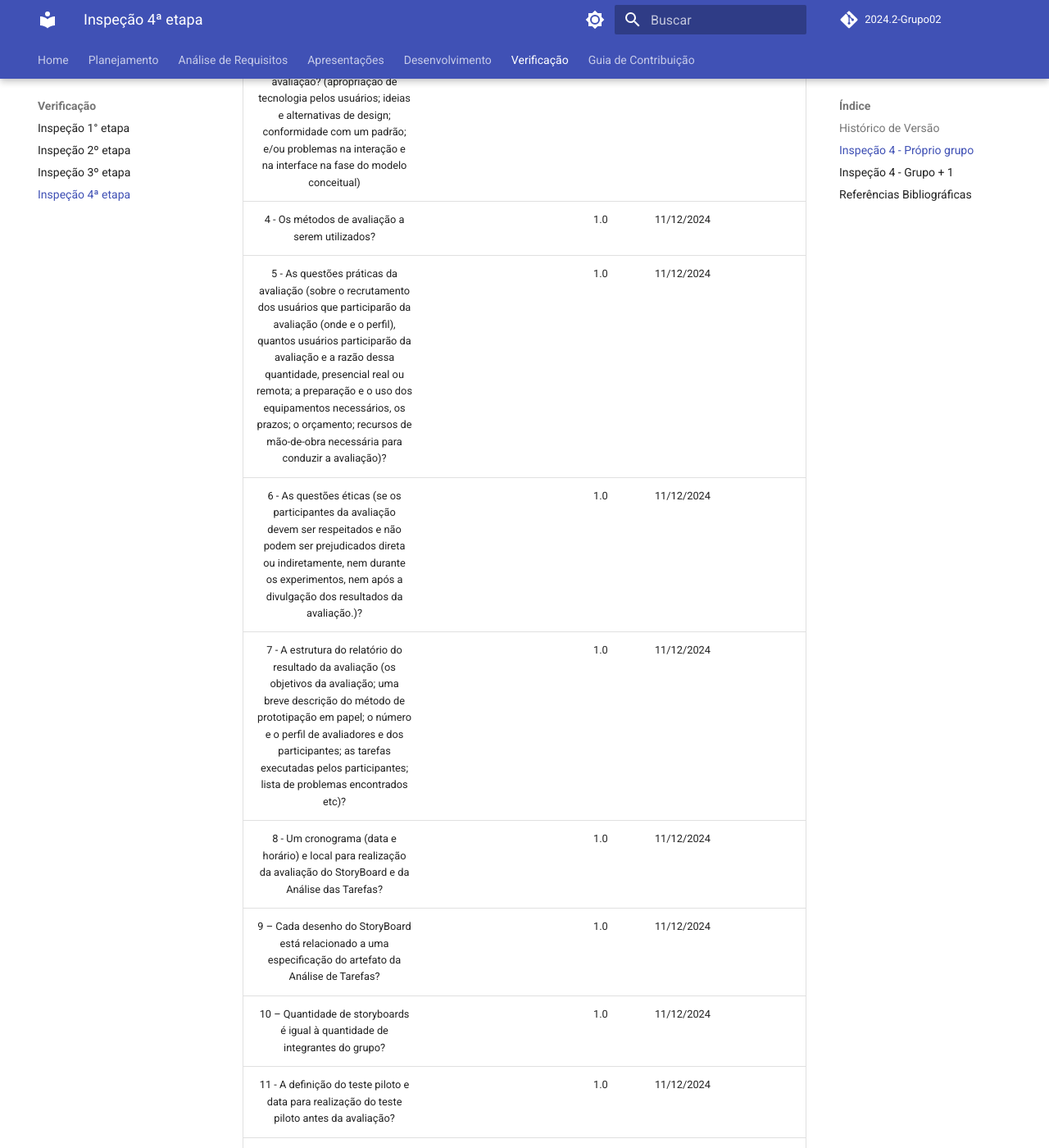
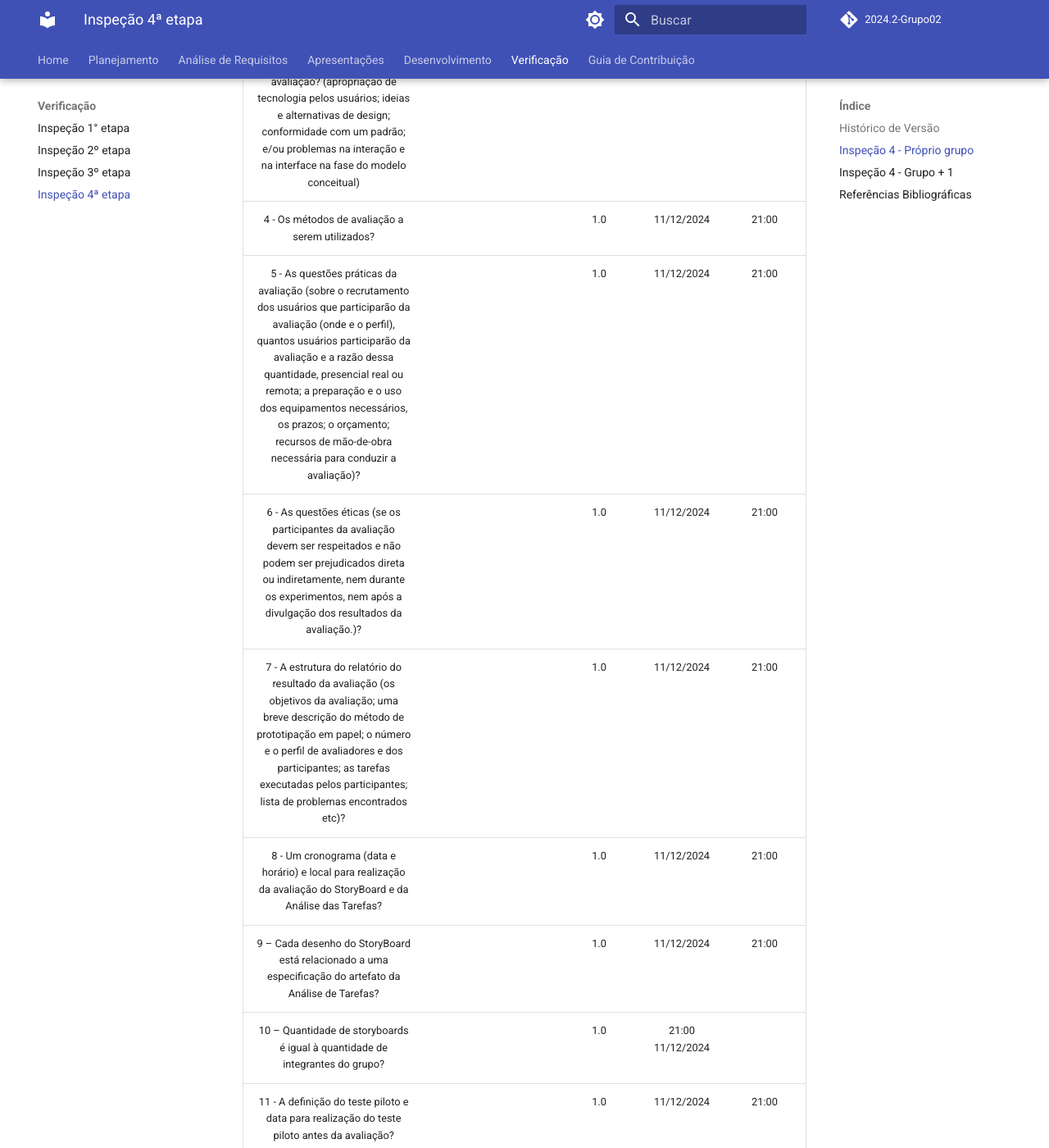
Before and after one commit to Interacao-Humano-Computador/2024.2-Grupo02, an MkDocs documentation site: the page built from docs/Verificacao/inpecao_etapa4.md, in a window 1280 px wide and 1400 px high, scrolled down 639 px. Shown: the whole window at 82% size. Built offline with MkDocs 1.6.1 and Material for MkDocs 9.7.7, drawn with Linux system fonts in a browser that asks for light colours; comment, search, counter and statistics services are not loaded; some of the changed text lies outside the part shown.

Commit message:
Corrigindo e atualizando inpecao_etapa4.md

```diff
--- a/docs/Verificacao/inpecao_etapa4.md
+++ b/docs/Verificacao/inpecao_etapa4.md
@@ -8,38 +8,38 @@
 
 | Questão | Resposta (Sim/Não/Incompleto) | Versão | Data       | Hora       |
 | :-----: | :---------------------------: | :----: | :--------: | :--------: |
-| 1 - Todos os 9 itens. |                         |    1.0    |    11/12/2024        |            |
-| 2 - O planejamento da avaliação segue o Framework DECIDE? |                         |        1.0 |     11/12/2024       |            |
-| 3 - Descreve o(s) objetivo(s) da avaliação? (apropriação de tecnologia pelos usuários; ideias e alternativas de design; conformidade com um padrão; e/ou problemas na interação e na interface na fase do modelo conceitual) |                         |    1.0     |     11/12/2024       |            |
-| 4 - Os métodos de avaliação a serem utilizados? |                         |     1.0    |    11/12/2024        |            |
-| 5 - As questões práticas da avaliação (sobre o recrutamento dos usuários que participarão da avaliação (onde e o perfil), quantos usuários participarão da avaliação e a razão dessa quantidade, presencial real ou remota; a preparação e o uso dos equipamentos necessários, os prazos; o orçamento; recursos de mão-de-obra necessária para conduzir a avaliação)? |                         |   1.0      | 11/12/2024           |            |
-| 6 - As questões éticas (se os participantes da avaliação devem ser respeitados e não podem ser prejudicados direta ou indiretamente, nem durante os experimentos, nem após a divulgação dos resultados da avaliação.)? |                         |    1.0     |      11/12/2024      |            |
-| 7 - A estrutura do relatório do resultado da avaliação (os objetivos da avaliação; uma breve descrição do método de prototipação em papel; o número e o perfil de avaliadores e dos participantes; as tarefas executadas pelos participantes; lista de problemas encontrados etc)? |                         |   1.0      | 11/12/2024           |            |
-| 8 - Um cronograma (data e horário) e local para realização da avaliação do StoryBoard e da Análise das Tarefas? |                         |     1.0    |      11/12/2024      |            |
-| 9 – Cada desenho do StoryBoard está relacionado a uma especificação do artefato da Análise de Tarefas? |                         |      1.0   |       11/12/2024     |            |
-| 10 – Quantidade de storyboards é igual à quantidade de integrantes do grupo? |                         |   1.0      |        11/12/2024    |            |
-| 11 - A definição do teste piloto e data para realização do teste piloto antes da avaliação? |                         |     1.0    |     11/12/2024       |            |
-| 12 - O resultado do teste piloto não será apresentado no resultado da avaliação? |                         |  1.0       |   11/12/2024         |            |
-| 13 - Os itens que o avaliador deve realizar/anotar durante a avaliação (listar os problemas encontrados, priorizar a correção dos problemas não resolvidos)? |                         |    1.0     |      11/12/2024      |            |
+| 1 - Todos os 9 itens. |                         |    1.0    |    11/12/2024        |    21:00          |
+| 2 - O planejamento da avaliação segue o Framework DECIDE? |                         |        1.0 |     11/12/2024       |     21:00    |
+| 3 - Descreve o(s) objetivo(s) da avaliação? (apropriação de tecnologia pelos usuários; ideias e alternativas de design; conformidade com um padrão; e/ou problemas na interação e na interface na fase do modelo conceitual) |                         |    1.0     |     11/12/2024       |      21:00        |
+| 4 - Os métodos de avaliação a serem utilizados? |                         |     1.0    |    11/12/2024        |    21:00          |
+| 5 - As questões práticas da avaliação (sobre o recrutamento dos usuários que participarão da avaliação (onde e o perfil), quantos usuários participarão da avaliação e a razão dessa quantidade, presencial real ou remota; a preparação e o uso dos equipamentos necessários, os prazos; o orçamento; recursos de mão-de-obra necessária para conduzir a avaliação)? |                         |   1.0      | 11/12/2024           |      21:00        |
+| 6 - As questões éticas (se os participantes da avaliação devem ser respeitados e não podem ser prejudicados direta ou indiretamente, nem durante os experimentos, nem após a divulgação dos resultados da avaliação.)? |                         |    1.0     |      11/12/2024      |     21:00         |
+| 7 - A estrutura do relatório do resultado da avaliação (os objetivos da avaliação; uma breve descrição do método de prototipação em papel; o número e o perfil de avaliadores e dos participantes; as tarefas executadas pelos participantes; lista de problemas encontrados etc)? |                         |   1.0      | 11/12/2024           |    21:00          |
+| 8 - Um cronograma (data e horário) e local para realização da avaliação do StoryBoard e da Análise das Tarefas? |                         |     1.0    |      11/12/2024      |      21:00        |
+| 9 – Cada desenho do StoryBoard está relacionado a uma especificação do artefato da Análise de Tarefas? |                         |      1.0   |       11/12/2024     |         21:00     |
+| 10 – Quantidade de storyboards é igual à quantidade de integrantes do grupo? |                         |   1.0      |   21:00       11/12/2024    |            |
+| 11 - A definição do teste piloto e data para realização do teste piloto antes da avaliação? |                         |     1.0    |     11/12/2024       |      21:00        |
+| 12 - O resultado do teste piloto não será apresentado no resultado da avaliação? |                         |  1.0       |   11/12/2024         |      21:00        |
+| 13 - Os itens que o avaliador deve realizar/anotar durante a avaliação (listar os problemas encontrados, priorizar a correção dos problemas não resolvidos)? |                         |    1.0     |      11/12/2024      |    21:00          |
 
 
 ## Inspeção 4 - Grupo + 1
 
 | Questão | Resposta (Sim/Não/Incompleto) | Versão | Data       | Hora       |
 | :-----: | :---------------------------: | :----: | :--------: | :--------: |
-| 1 - Todos os 9 itens. |                         |    1.0    |    11/12/2024        |            |
-| 2 - O planejamento da avaliação segue o Framework DECIDE? |                         |        1.0 |     11/12/2024       |            |
-| 3 - Descreve o(s) objetivo(s) da avaliação? (apropriação de tecnologia pelos usuários; ideias e alternativas de design; conformidade com um padrão; e/ou problemas na interação e na interface na fase do modelo conceitual) |                         |    1.0     |     11/12/2024       |            |
-| 4 - Os métodos de avaliação a serem utilizados? |                         |     1.0    |    11/12/2024        |            |
-| 5 - As questões práticas da avaliação (sobre o recrutamento dos usuários que participarão da avaliação (onde e o perfil), quantos usuários participarão da avaliação e a razão dessa quantidade, presencial real ou remota; a preparação e o uso dos equipamentos necessários, os prazos; o orçamento; recursos de mão-de-obra necessária para conduzir a avaliação)? |                         |   1.0      | 11/12/2024           |            |
-| 6 - As questões éticas (se os participantes da avaliação devem ser respeitados e não podem ser prejudicados direta ou indiretamente, nem durante os experimentos, nem após a divulgação dos resultados da avaliação.)? |                         |    1.0     |      11/12/2024      |            |
-| 7 - A estrutura do relatório do resultado da avaliação (os objetivos da avaliação; uma breve descrição do método de prototipação em papel; o número e o perfil de avaliadores e dos participantes; as tarefas executadas pelos participantes; lista de problemas encontrados etc)? |                         |   1.0      | 11/12/2024           |            |
-| 8 - Um cronograma (data e horário) e local para realização da avaliação do StoryBoard e da Análise das Tarefas? |                         |     1.0    |      11/12/2024      |            |
-| 9 – Cada desenho do StoryBoard está relacionado a uma especificação do artefato da Análise de Tarefas? |                         |      1.0   |       11/12/2024     |            |
-| 10 – Quantidade de storyboards é igual à quantidade de integrantes do grupo? |                         |   1.0      |        11/12/2024    |            |
-| 11 - A definição do teste piloto e data para realização do teste piloto antes da avaliação? |                         |     1.0    |     11/12/2024       |            |
-| 12 - O resultado do teste piloto não será apresentado no resultado da avaliação? |                         |  1.0       |   11/12/2024         |            |
-| 13 - Os itens que o avaliador deve realizar/anotar durante a avaliação (listar os problemas encontrados, priorizar a correção dos problemas não resolvidos)? |                         |    1.0     |      11/12/2024      |            |
+| 1 - Todos os 9 itens. |                         |    1.0    |    11/12/2024        |    21:00          |
+| 2 - O planejamento da avaliação segue o Framework DECIDE? |                         |        1.0 |     11/12/2024       |     21:00    |
+| 3 - Descreve o(s) objetivo(s) da avaliação? (apropriação de tecnologia pelos usuários; ideias e alternativas de design; conformidade com um padrão; e/ou problemas na interação e na interface na fase do modelo conceitual) |                         |    1.0     |     11/12/2024       |      21:00        |
+| 4 - Os métodos de avaliação a serem utilizados? |                         |     1.0    |    11/12/2024        |    21:00          |
+| 5 - As questões práticas da avaliação (sobre o recrutamento dos usuários que participarão da avaliação (onde e o perfil), quantos usuários participarão da avaliação e a razão dessa quantidade, presencial real ou remota; a preparação e o uso dos equipamentos necessários, os prazos; o orçamento; recursos de mão-de-obra necessária para conduzir a avaliação)? |                         |   1.0      | 11/12/2024           |      21:00        |
+| 6 - As questões éticas (se os participantes da avaliação devem ser respeitados e não podem ser prejudicados direta ou indiretamente, nem durante os experimentos, nem após a divulgação dos resultados da avaliação.)? |                         |    1.0     |      11/12/2024      |     21:00         |
+| 7 - A estrutura do relatório do resultado da avaliação (os objetivos da avaliação; uma breve descrição do método de prototipação em papel; o número e o perfil de avaliadores e dos participantes; as tarefas executadas pelos participantes; lista de problemas encontrados etc)? |                         |   1.0      | 11/12/2024           |    21:00          |
+| 8 - Um cronograma (data e horário) e local para realização da avaliação do StoryBoard e da Análise das Tarefas? |                         |     1.0    |      11/12/2024      |      21:00        |
+| 9 – Cada desenho do StoryBoard está relacionado a uma especificação do artefato da Análise de Tarefas? |                         |      1.0   |       11/12/2024     |         21:00     |
+| 10 – Quantidade de storyboards é igual à quantidade de integrantes do grupo? |                         |   1.0      |   21:00       11/12/2024    |            |
+| 11 - A definição do teste piloto e data para realização do teste piloto antes da avaliação? |                         |     1.0    |     11/12/2024       |      21:00        |
+| 12 - O resultado do teste piloto não será apresentado no resultado da avaliação? |                         |  1.0       |   11/12/2024         |      21:00        |
+| 13 - Os itens que o avaliador deve realizar/anotar durante a avaliação (listar os problemas encontrados, priorizar a correção dos problemas não resolvidos)? |                         |    1.0     |      11/12/2024      |    21:00          |
 
 ## Referências Bibliográficas
 
```
